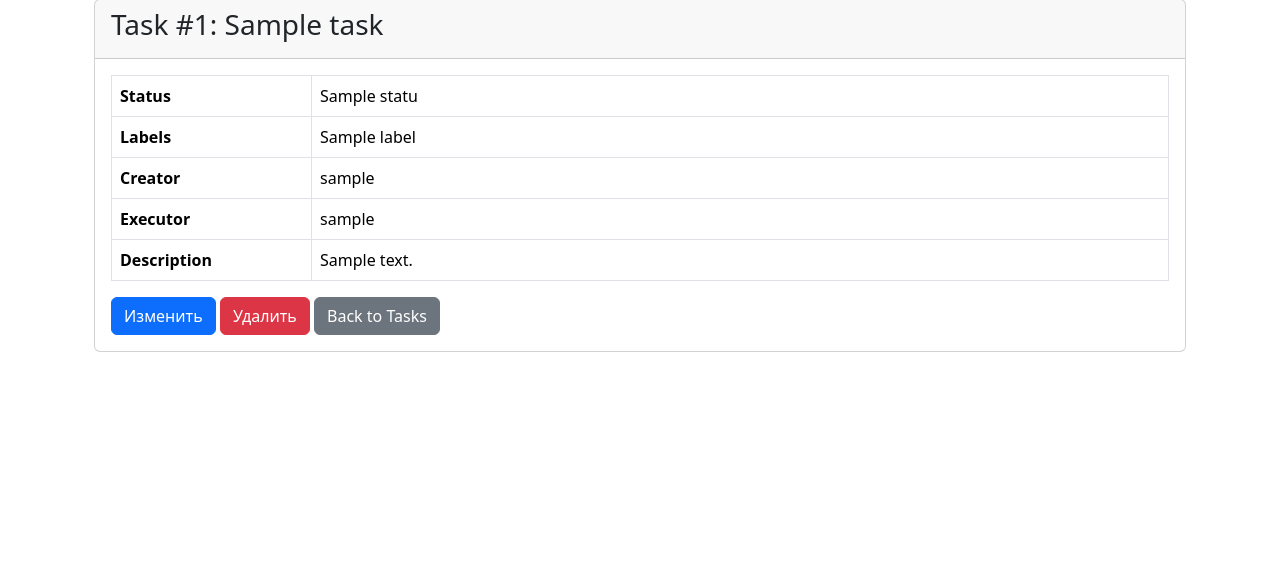
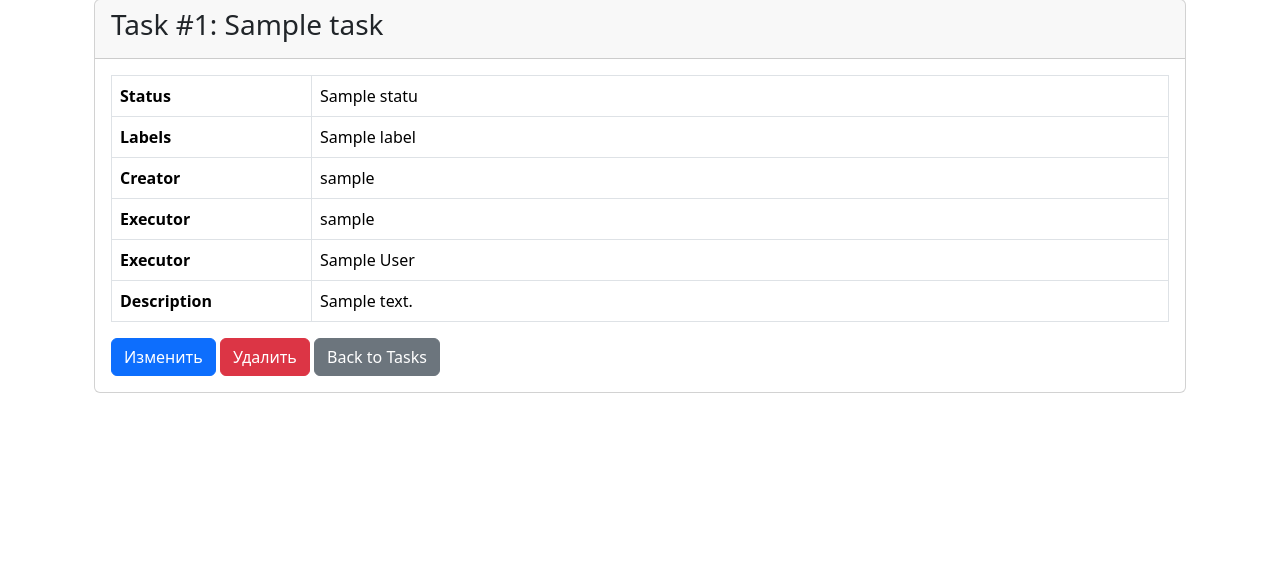
Before and after one commit to SafarGalimzianov/python-project-52, a Django app: page /tasks/1/ in a window 1280 px wide. Shown: the part 89-650 px from the top of the page. Run offline with Django 5.2, Linux system fonts and the light colour scheme; a user stored in the database is signed in; tables that the repository leaves empty hold one stand-in row (values such as "Sample post").

Commit message:
1.8.?: ...

```diff
--- a/task_manager/templates/tasks/show_task.html
+++ b/task_manager/templates/tasks/show_task.html
@@ -31,6 +31,10 @@
                         <td>{{ task.executor.username|default:'-' }}</td>
                     </tr>
                     <tr>
+                        <th>Executor</th>
+                        <td>{{ task.executor.first_name }} {{ task.executor.last_name }}</td>
+                    </tr>
+                    <tr>
                         <th>Description</th>
                         <td>{{ task.description }}</td>
                     </tr>
```
